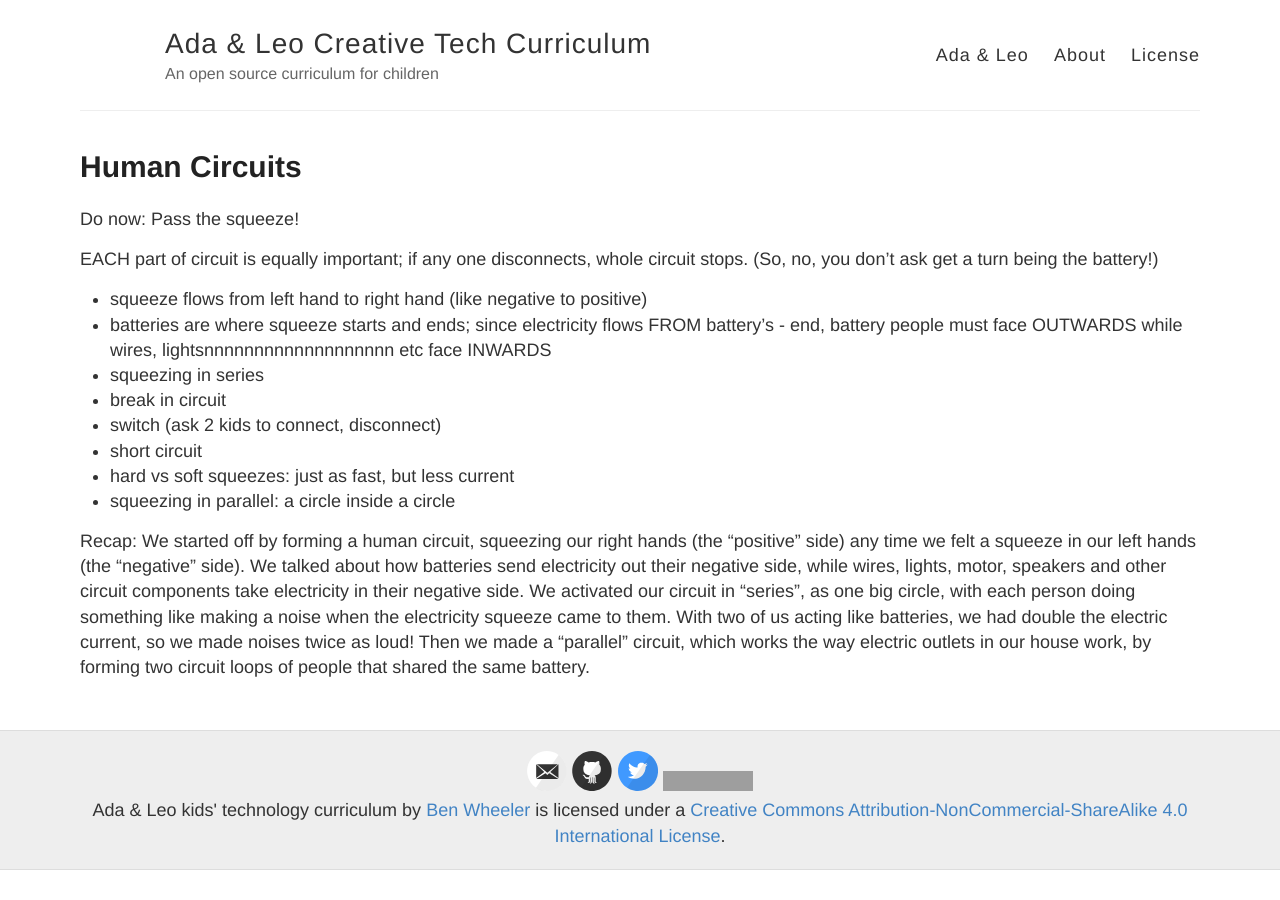
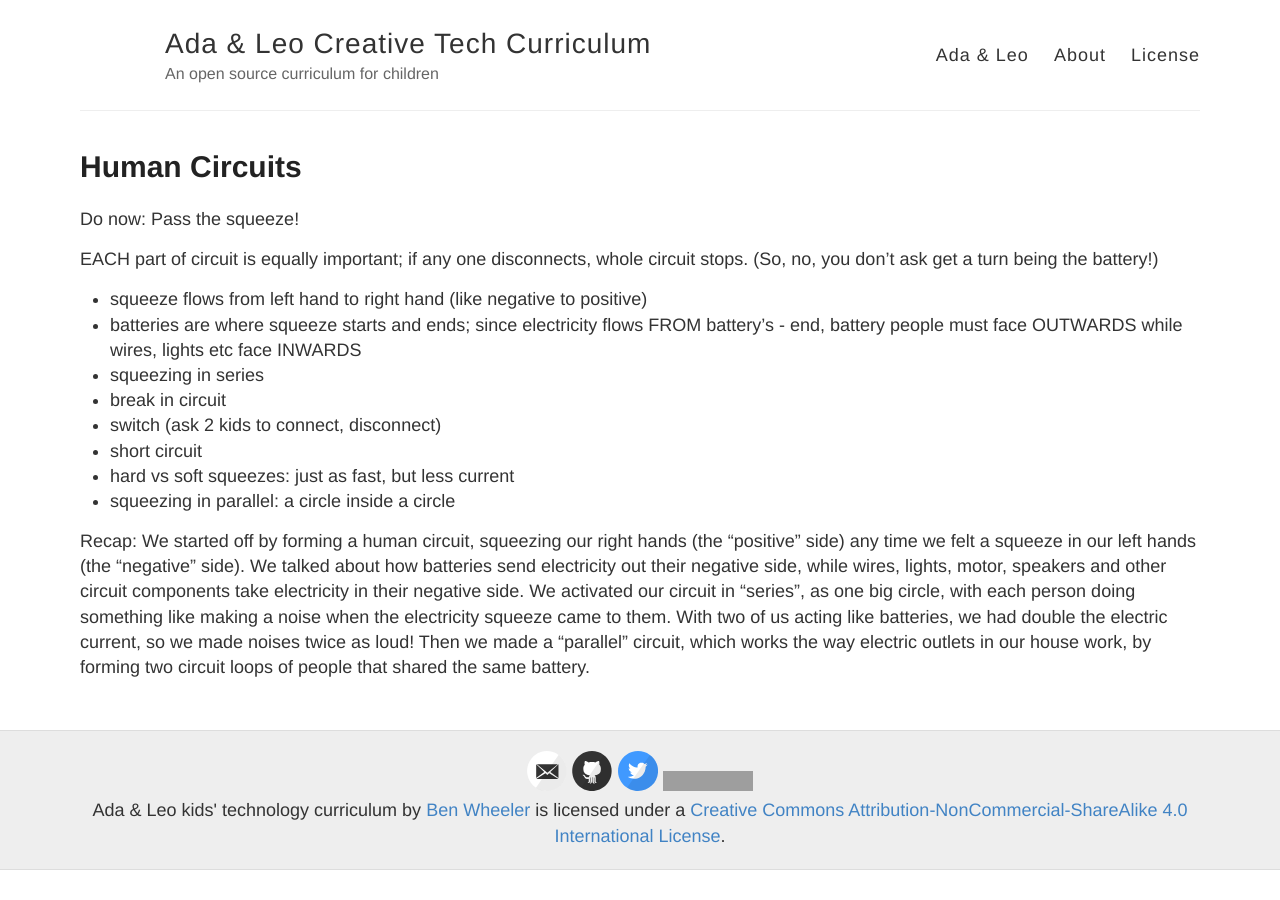
Before and after one commit to benjiwheeler/ada_and_leo_curriculum, a Jekyll site: the page built from _curriculum/human-circuits.md, in a window 1280 px wide. Built offline with Jekyll 4.4.1, drawn with Linux system fonts in a browser that asks for light colours; grey boxes are pictures that could not be loaded.

Commit message:
erase nnnnn

```diff
--- a/_curriculum/human-circuits.md
+++ b/_curriculum/human-circuits.md
@@ -9,7 +9,7 @@ Do now: Pass the squeeze!
 EACH part of circuit is equally important; if any one disconnects, whole circuit stops. (So, no, you don't ask get a turn being the battery!)
 
 - squeeze flows from left hand to right hand (like negative to positive)
-- batteries are where squeeze starts and ends; since electricity flows FROM battery's - end, battery people must face OUTWARDS while wires, lightsnnnnnnnnnnnnnnnnnnn etc face INWARDS
+- batteries are where squeeze starts and ends; since electricity flows FROM battery's - end, battery people must face OUTWARDS while wires, lights etc face INWARDS
 - squeezing in series
 - break in circuit
 - switch (ask 2 kids to connect, disconnect)
```
